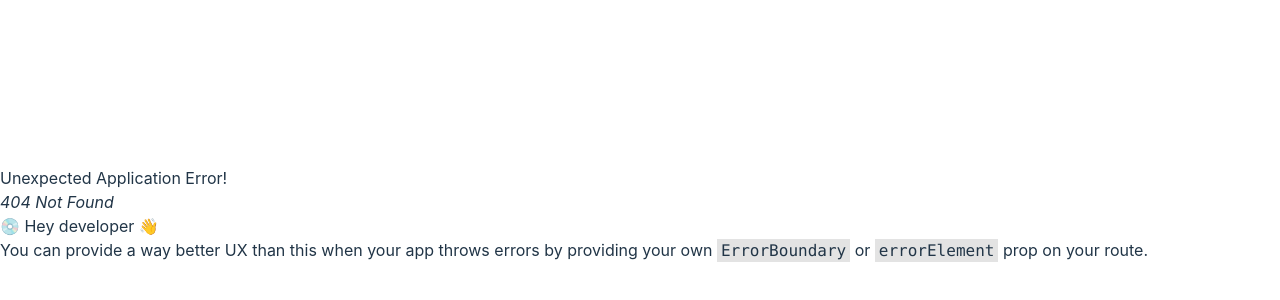
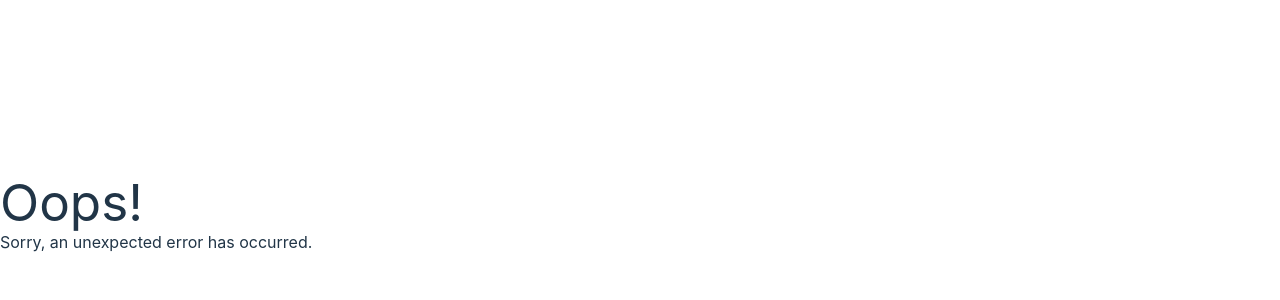
Before and after one commit to ratrateroo/React-Side-Projects, a React (Vite) app in the folder react-router-practice/: page /contacts/1 in a window 1280 px wide. Before the commit this address had no page. Shown: the part 186-486 px from the top of the page. Built offline with nearby package versions, Linux system fonts and the light colour scheme.

Commit message:
added error page

```diff
--- /dev/null
+++ b/react-router-practice/src/error-page.tsx
@@ -0,0 +1,16 @@
+import { useRouteError } from "react-router-dom";
+
+export default function ErrorPage() {
+  const error = useRouteError();
+  console.error(error);
+
+  return (
+    <div id="error-page">
+      <h1>Oops!</h1>
+      <p>Sorry, an unexpected error has occurred.</p>
+      <p>
+        {error instanceof Error && <i>{error.statusText || error.message}</i>}
+      </p>
+    </div>
+  );
+}
--- a/react-router-practice/src/main.tsx
+++ b/react-router-practice/src/main.tsx
@@ -3,11 +3,13 @@
 import App from "./App";
 import { createBrowserRouter, RouterProvider } from "react-router-dom";
 import Root from "./routes/root";
+import ErrorPage from "./error-page";
 import "./index.css";
 const router = createBrowserRouter([
   {
     path: "/",
     element: <Root />,
+    errorElement: <ErrorPage />,
   },
 ]);
 
```
